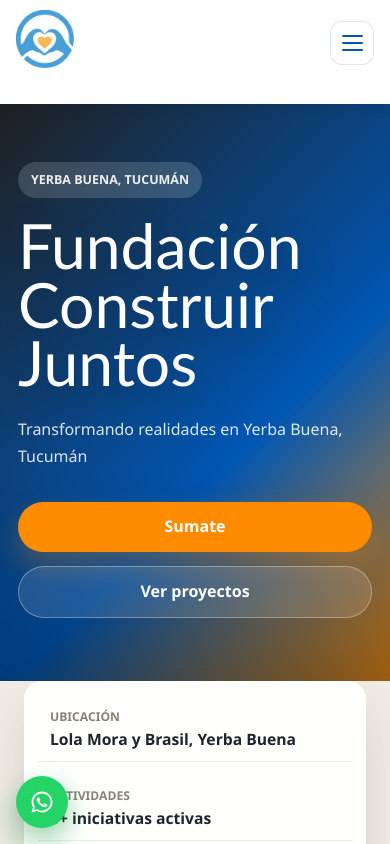
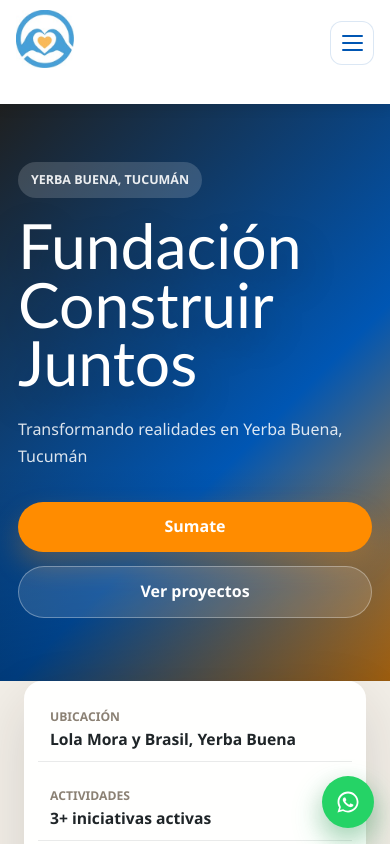
Before and after one commit to martuledesma/FundacionWeb, a React (Vite) app: page / in a window 390 px wide. Shown: the top 844 px of the page. Built offline with nearby package versions, Linux system fonts and the light colour scheme; no server answers; the database is empty.

Commit message:
Mover boton de WhatsApp a la derecha

```diff
--- a/src/index.css
+++ b/src/index.css
@@ -1967,7 +1967,7 @@
 
 .whatsapp-floating-button {
     position: fixed;
-    left: 22px;
+    right: 22px;
     bottom: 22px;
     z-index: 1200;
     min-height: 56px;
@@ -2664,7 +2664,7 @@
     }
 
     .whatsapp-floating-button {
-        left: 16px;
+        right: 16px;
         bottom: 16px;
         min-height: 52px;
         padding: 12px;
```
